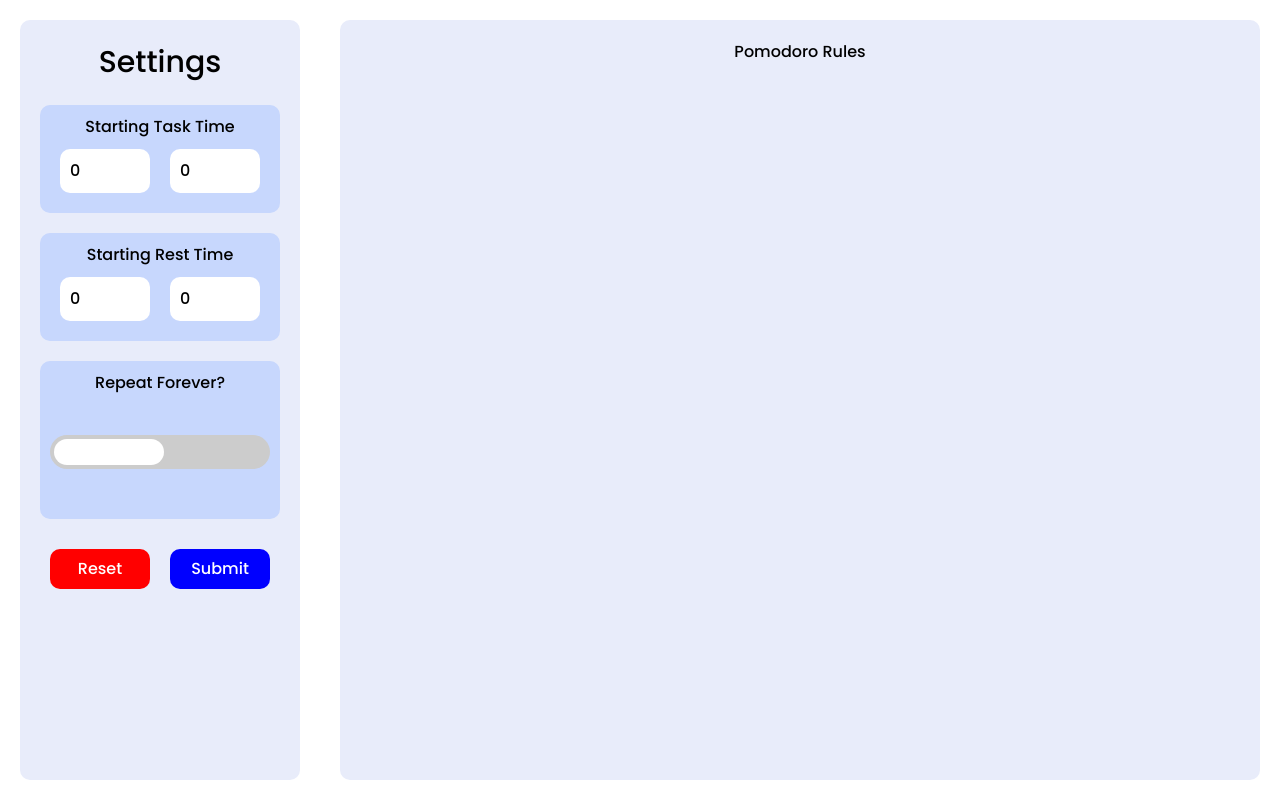
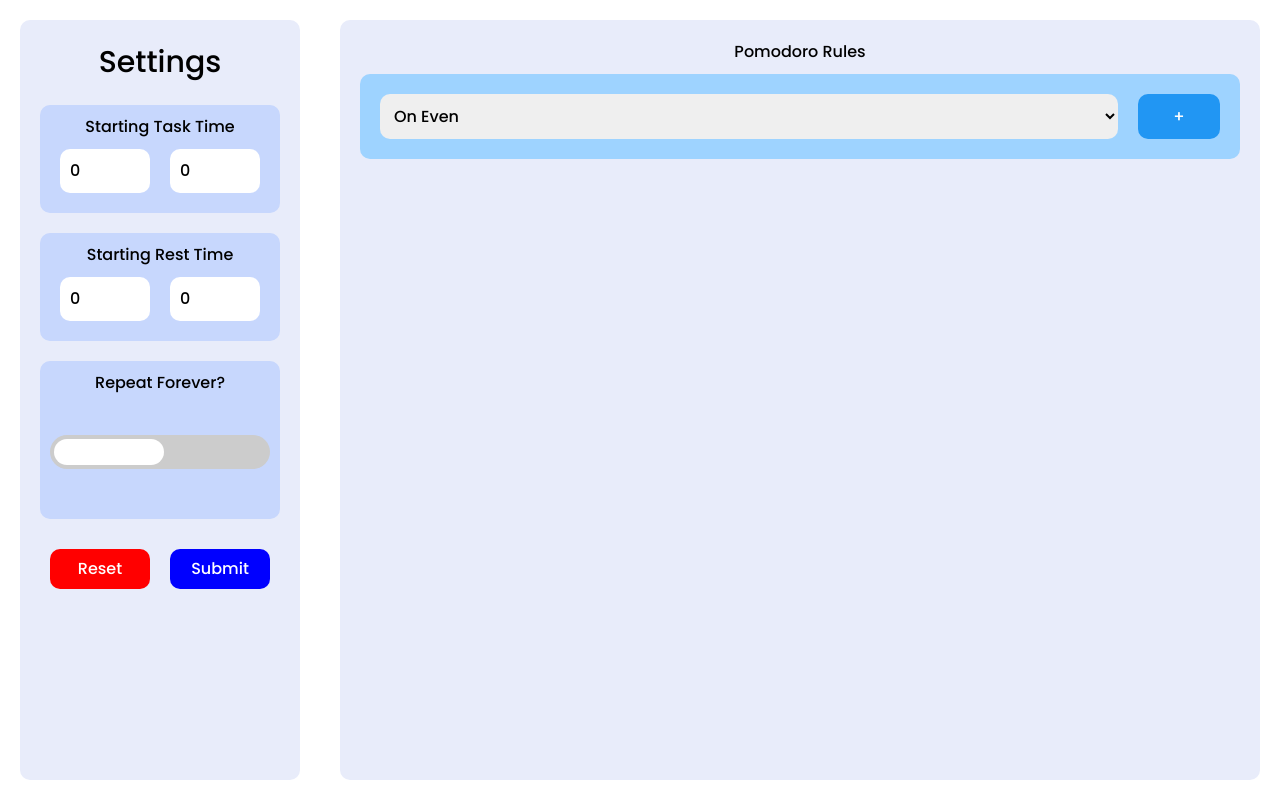
Before and after one commit to SorataBaka/better-pomodoro, a Next.js app: page /settings in a window 1280 px wide. Built offline with nearby package versions, Linux system fonts and the light colour scheme.

Commit message:
base rule layout

```diff
--- a/pages/settings.jsx
+++ b/pages/settings.jsx
@@ -11,6 +11,18 @@ export default function Settings() {
 
 	const [sessions, setSession] = useState(0);
 
+	const [rules, setRules] = useState([]);
+
+	const [currentRuleSelect, setCurrentRuleSelect] = useState(1);
+
+	const availableRules = [
+		{ name: "On Even", rule_id: 1 },
+		{ name: "On Odd", rule_id: 2 },
+		{ name: "Every Session", rule_id: 3 },
+		{ name: "On Nth", rule_id: 4 },
+		{ name: "Every Nth", rule_id: 5 },
+	];
+
 	const submit = () => {
 		const newConfig = {
 			is_loop: isLoop,
@@ -20,6 +32,22 @@ export default function Settings() {
 			starting_task: taskHour * 60 + taskMinute,
 		};
 		console.log(newConfig);
+	};
+
+	const addRule = () => {
+		const newArray = [
+			...rules,
+			{
+				name: availableRules[currentRuleSelect - 1].name,
+				rule_id: currentRuleSelect,
+				add: 0,
+				type: "task",
+				has_variable: false,
+				position: 0,
+			},
+		];
+		setRules(newArray);
+		setCurrentRuleSelect(1);
 	};
 
 	return (
@@ -79,7 +107,7 @@ export default function Settings() {
 					</div>
 					<div className={style.sidebarsettingdiv}>
 						<h3>Repeat Forever?</h3>
-						<label class={style.switch}>
+						<label className={style.switch}>
 							<input
 								type="checkbox"
 								checked={isLoop}
@@ -114,6 +142,31 @@ export default function Settings() {
 			<div className={style.rulebar}>
 				<div className={style.rulebarinner}>
 					<h1>Pomodoro Rules</h1>
+					<div className={style.rulediv}>
+						<select
+							name="rules"
+							value={currentRuleSelect}
+							onChange={(e) => {
+								setCurrentRuleSelect(e.target.value);
+							}}
+						>
+							{availableRules.map((rule) => {
+								return (
+									<option value={rule.rule_id} key={rule.rule_id}>
+										{rule.name}
+									</option>
+								);
+							})}
+						</select>
+						<button onClick={addRule}>+</button>
+					</div>
+					{rules.map((rule, index) => {
+						return (
+							<div className={style.addedrulediv} key={index}>
+								{rule.name}
+							</div>
+						);
+					})}
 				</div>
 			</div>
 		</div>
--- a/styles/Settings.module.css
+++ b/styles/Settings.module.css
@@ -36,6 +36,7 @@
 	height: 95vh;
 	font-family: "Poppins";
 	overflow-y: scroll;
+	overflow-x: hidden;
 }
 .sidebarinner h1 {
 	font-size: 30px;
@@ -152,3 +153,33 @@ input:checked + .slider:before {
 	transform: scale(1.005);
 	cursor: pointer;
 }
+
+.rulediv,
+.addedrulediv {
+	width: 100%;
+	display: flex;
+	flex-direction: row;
+	justify-content: space-between;
+	align-items: center;
+	padding: 20px;
+	background-color: #9ed3ff;
+	margin: 10px;
+	border-radius: 10px;
+}
+.rulediv select {
+	width: 90%;
+	padding: 10px;
+	border-radius: 10px;
+}
+.rulediv button {
+	height: 100%;
+	text-align: center;
+	width: 10%;
+	background-color: #2196f3;
+	margin-left: 20px;
+	border-radius: 10px;
+	color: white;
+}
+.addedrulediv {
+	min-height: 100px;
+}
```
